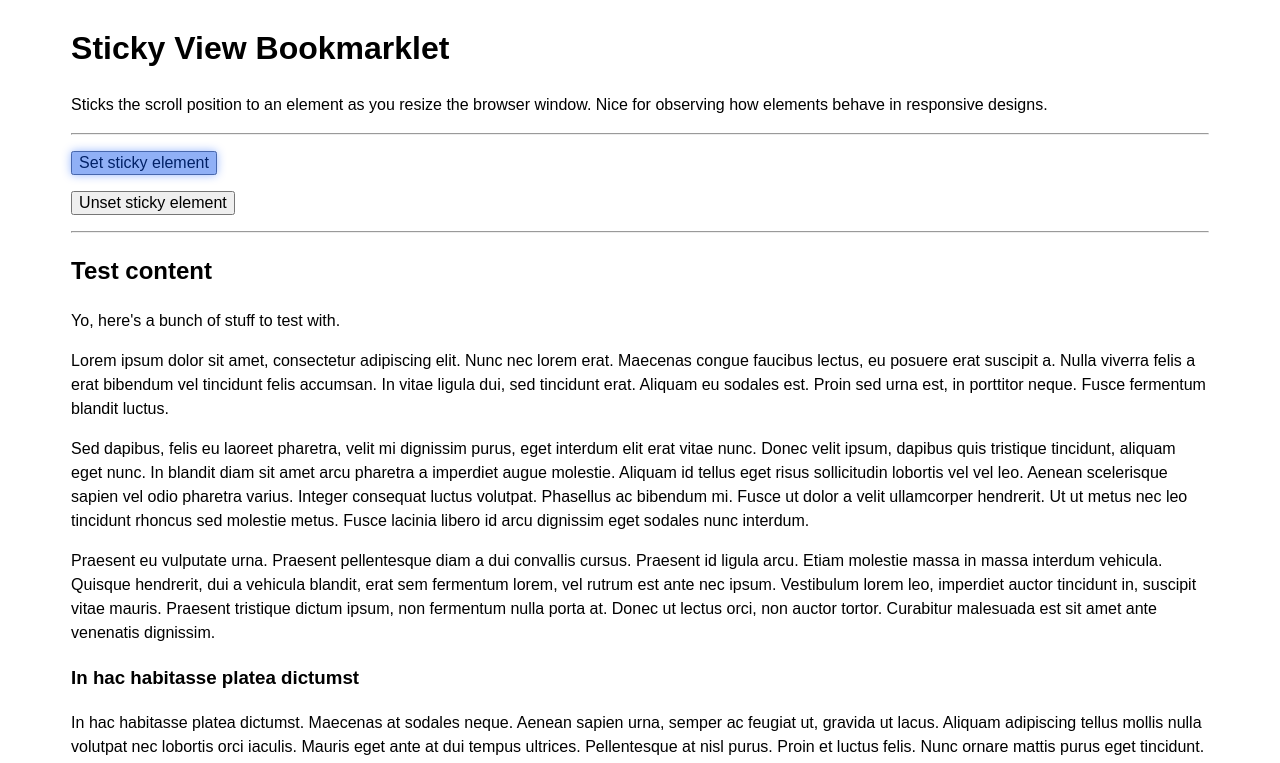
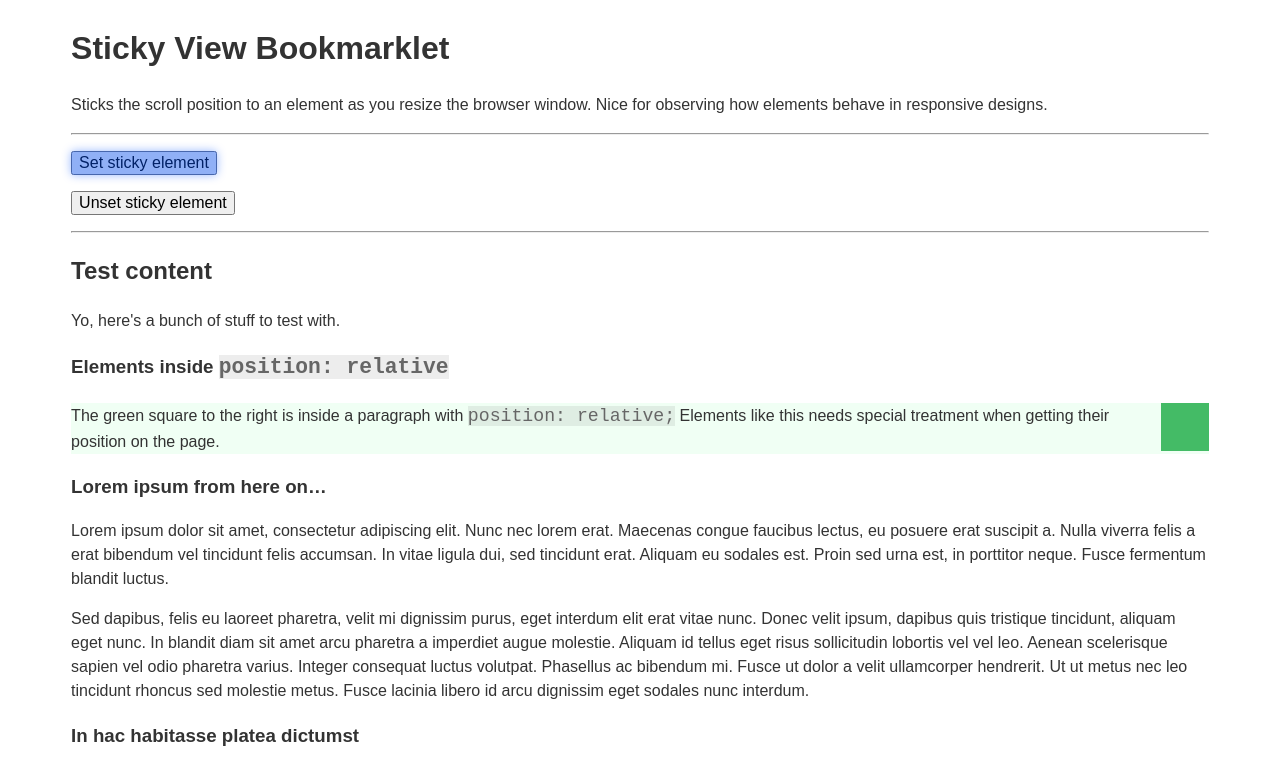
Before and after one commit to KennethSundqvist/sticky-viewport-bookmarklet, a plain HTML site: page index.html in a window 1280 px wide. Both pictures are taken after a click on the button "Set sticky element". Shown: the top 763 px of the page. Drawn offline with Linux system fonts and the light colour scheme.

Commit message:
Fix getting the position of elements with an offsetParent other than the body element

```diff
--- a/css.css
+++ b/css.css
@@ -1,5 +1,15 @@
+*,
+*:before,
+*:after {
+	-webkit-box-sizing: border-box;
+	-moz-box-sizing: border-box;
+	box-sizing: border-box;
+}
+
 body {
 	margin: 1.5em 5.5555%;
+	color: #333;
+	background: #fff;
 	font: 100%/1.5 Arial, sans-serif;
 }
 
@@ -11,6 +21,25 @@ kbd {
 	font-size: 1.4em;
 }
 
+code {
+	color: #666;
+	background: rgba(0, 0, 0, .07);
+	font-size: 1.4em;
+}
+
 button {
 	font-size: 1em;
 }
+
+.test-posRelative {
+	position: relative;
+	background: #f0fff4;
+}
+
+	.test-posRelative-target {
+		float: right;
+		width: 3em;
+		height: 3em;
+		margin: 0 0 1.5em 1.5em;
+		background: #4b6;
+	}
--- a/index.html
+++ b/index.html
@@ -29,13 +29,22 @@ Nice for observing how elements behave in responsive designs.</p>
 
 <p>Yo, here's a bunch of stuff to test with.</p>
 
+<h3>Elements inside <code>position: relative</code></h3>
+
+<p class="test-posRelative">
+	<span class="test-posRelative-target"></span>
+	The green square to the right is inside a paragraph with <code>position: relative;</code>
+	Elements like this needs special treatment when getting their position on the page.
+</p>
+
+<h3>Lorem ipsum from here on&hellip;</h3>
+
 <p>Lorem ipsum dolor sit amet, consectetur adipiscing elit. Nunc nec lorem erat. Maecenas congue faucibus lectus, eu posuere erat suscipit a. Nulla viverra felis a erat bibendum vel tincidunt felis accumsan. In vitae ligula dui, sed tincidunt erat. Aliquam eu sodales est. Proin sed urna est, in porttitor neque. Fusce fermentum blandit luctus.</p>
 <p>Sed dapibus, felis eu laoreet pharetra, velit mi dignissim purus, eget interdum elit erat vitae nunc. Donec velit ipsum, dapibus quis tristique tincidunt, aliquam eget nunc. In blandit diam sit amet arcu pharetra a imperdiet augue molestie. Aliquam id tellus eget risus sollicitudin lobortis vel vel leo. Aenean scelerisque sapien vel odio pharetra varius. Integer consequat luctus volutpat. Phasellus ac bibendum mi. Fusce ut dolor a velit ullamcorper hendrerit. Ut ut metus nec leo tincidunt rhoncus sed molestie metus. Fusce lacinia libero id arcu dignissim eget sodales nunc interdum.</p>
-<p>Praesent eu vulputate urna. Praesent pellentesque diam a dui convallis cursus. Praesent id ligula arcu. Etiam molestie massa in massa interdum vehicula. Quisque hendrerit, dui a vehicula blandit, erat sem fermentum lorem, vel rutrum est ante nec ipsum. Vestibulum lorem leo, imperdiet auctor tincidunt in, suscipit vitae mauris. Praesent tristique dictum ipsum, non fermentum nulla porta at. Donec ut lectus orci, non auctor tortor. Curabitur malesuada est sit amet ante venenatis dignissim.</p>
 
 <h3>In hac habitasse platea dictumst</h3>
 
-<p>In hac habitasse platea dictumst. Maecenas at sodales neque. Aenean sapien urna, semper ac feugiat ut, gravida ut lacus. Aliquam adipiscing tellus mollis nulla volutpat nec lobortis orci iaculis. Mauris eget ante at dui tempus ultrices. Pellentesque at nisl purus. Proin et luctus felis. Nunc ornare mattis purus eget tincidunt. Class aptent taciti sociosqu ad litora torquent per conubia nostra, per inceptos himenaeos. Etiam vel neque felis. Suspendisse quis leo sit amet tellus dapibus blandit at eu lacus. Cum sociis natoque penatibus et magnis dis parturient montes, nascetur ridiculus mus.</p>
+<p>Maecenas at sodales neque. Aenean sapien urna, semper ac feugiat ut, gravida ut lacus. Aliquam adipiscing tellus mollis nulla volutpat nec lobortis orci iaculis. Mauris eget ante at dui tempus ultrices. Pellentesque at nisl purus. Proin et luctus felis. Nunc ornare mattis purus eget tincidunt. Class aptent taciti sociosqu ad litora torquent per conubia nostra, per inceptos himenaeos. Etiam vel neque felis. Suspendisse quis leo sit amet tellus dapibus blandit at eu lacus. Cum sociis natoque penatibus et magnis dis parturient montes, nascetur ridiculus mus.</p>
 <blockquote>Maecenas vulputate sollicitudin nisl, a dapibus tellus dapibus ac. Quisque massa eros, fringilla a pellentesque nec, sagittis id ante. Nullam eget luctus justo. Proin gravida volutpat ultrices. Proin bibendum aliquam orci at volutpat.</blockquote>
 <p>Aenean facilisis scelerisque justo, eget volutpat libero imperdiet quis. Nunc commodo, diam eu elementum dapibus, magna augue aliquet libero, sed egestas erat diam eget tellus. Maecenas vulputate sollicitudin nisl, a dapibus tellus dapibus ac. Quisque massa eros, fringilla a pellentesque nec, sagittis id ante. Nullam eget luctus justo. Proin gravida volutpat ultrices. Proin bibendum aliquam orci at volutpat. Maecenas semper facilisis enim id volutpat. Integer ac lacus libero, sed fermentum dui. Duis pellentesque, eros gravida porttitor rutrum, justo dui elementum mauris, a dignissim arcu lorem in nisi. Cras a metus vel lacus rhoncus sollicitudin. Donec sit amet libero eget nisi euismod convallis sit amet eu lacus. In hac habitasse platea dictumst. Duis ante nibh, tincidunt a placerat a, pulvinar id neque. Phasellus varius adipiscing odio a tempus.</p>
 
--- a/sticky-view.js
+++ b/sticky-view.js
@@ -40,10 +40,12 @@
 	*/
 
 	function pickSticky(e) {
-		e.stopPropagation()
 		startEventHandlers()
-		setElementPosition(pickerEl, e.target)
 		showHighlightEl(pickerEl)
+		if (e) {
+			e.stopPropagation()
+			setElementPosition(pickerEl, e.target)
+		}
 	}
 
 	function cancelPickSticky(e) {
@@ -96,8 +98,7 @@
 	function stickToEl() {
 		// FIXME make position relative to o.root and
 		// not closest relative parent element
-		var pos = stickyEl.offsetTop
-		o.root.scrollTop = pos
+		o.root.scrollTop = getElementPosition(stickyEl).t;
 		if (o.showMarker) setElementPosition(markerEls[activeMarker % 2], stickyEl)
 	}
 
@@ -133,12 +134,20 @@
 	}
 
 	function getElementPosition(el) {
-		return {
-			t: el.offsetTop,
-			l: el.offsetLeft,
+		var pos = {
+			t: 0,
+			l: 0,
 			w: el.offsetWidth,
 			h: el.offsetHeight
 		}
+
+		while (el && !isNaN(el.offsetTop)) {
+			pos.t += el.offsetTop
+			pos.l += el.offsetLeft
+			el = el.offsetParent
+		}
+
+		return pos;
 	}
 
 	function setElementPosition(positionedEl, destinationEl) {
```
